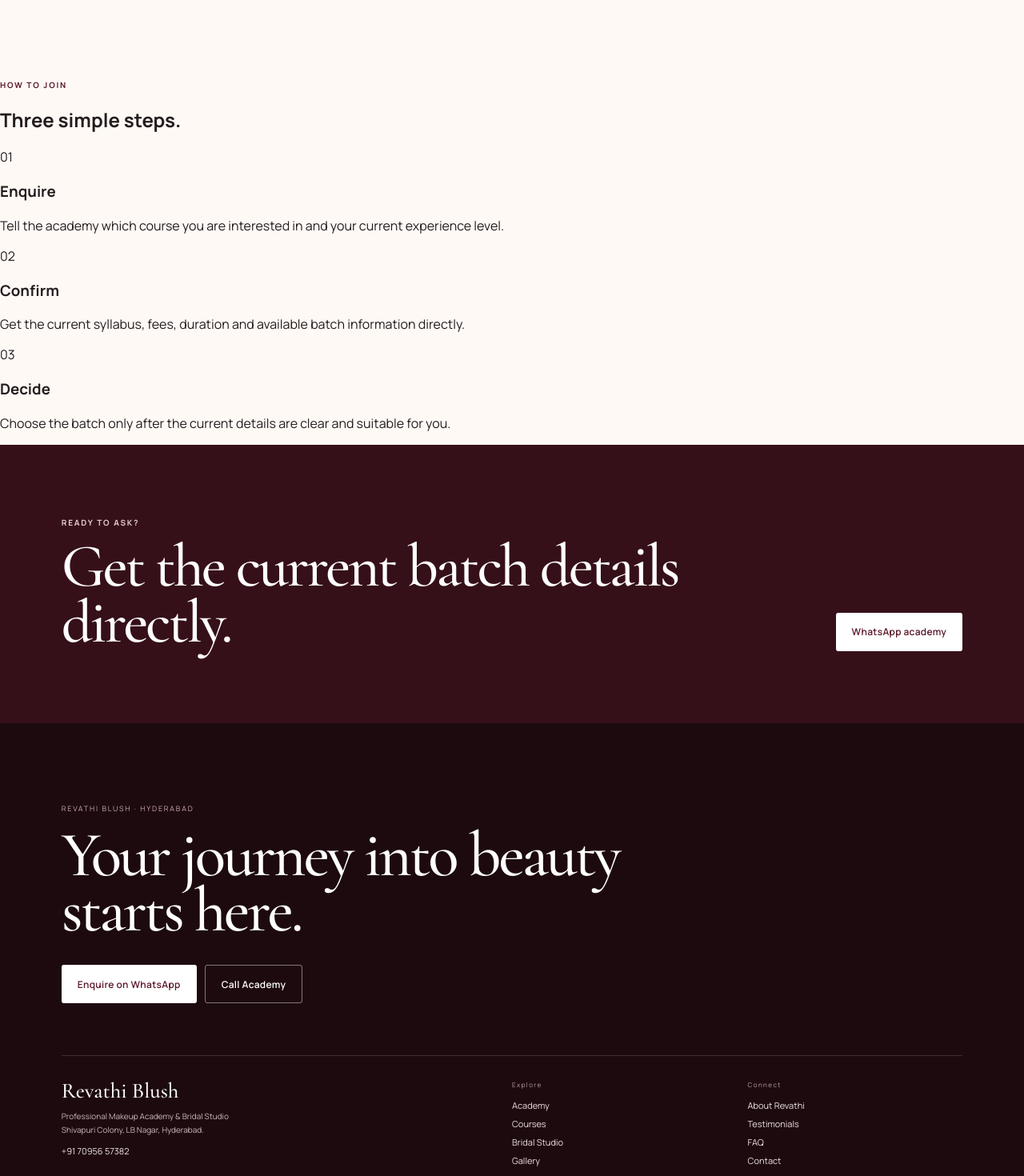
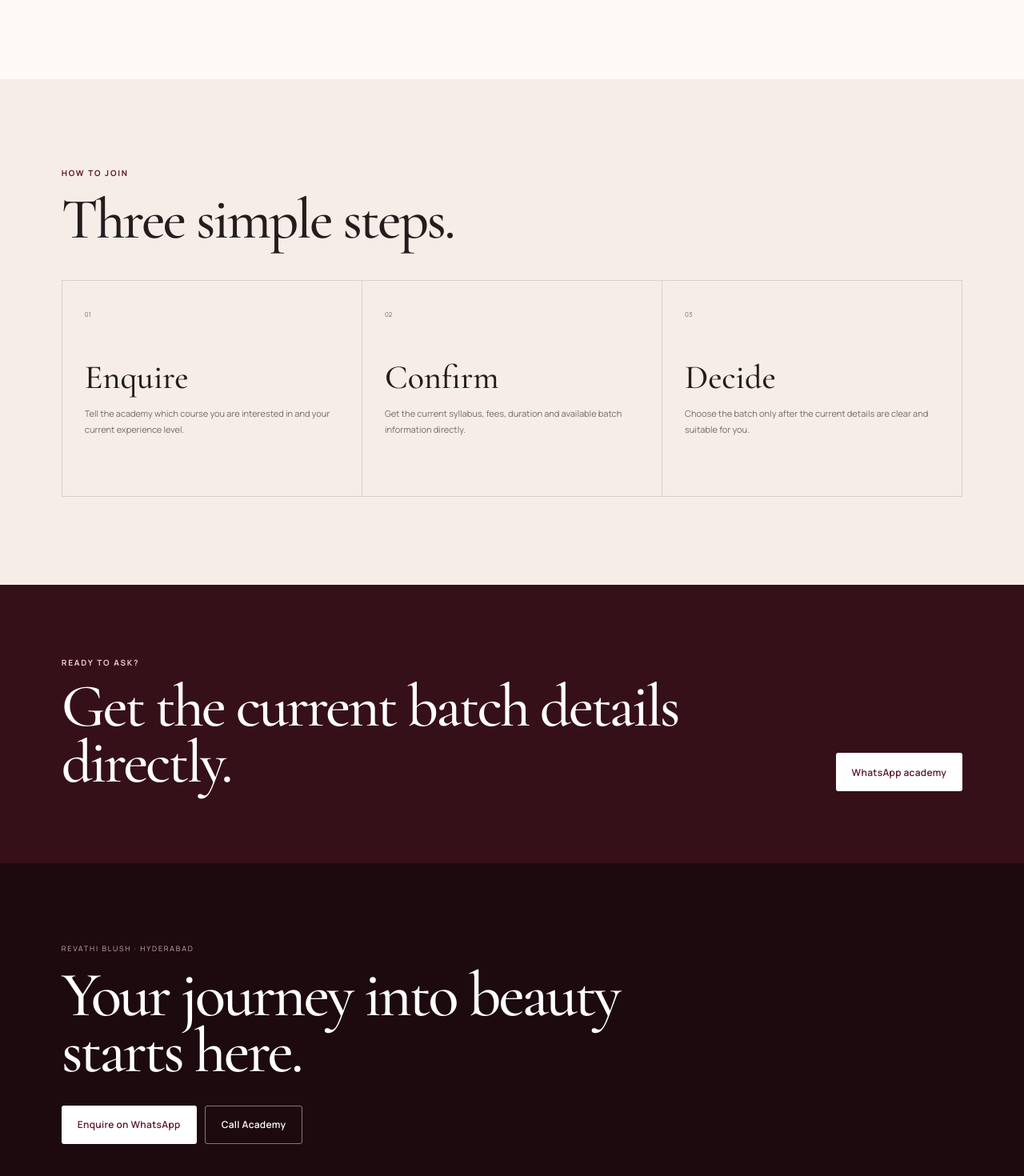
Before and after one commit to mkraja826/Revathi, a Next.js app: page /courses/hair-styling in a window 1280 px wide. Shown: the part 1560-3030 px from the top of the page at 80% size. Built offline with nearby package versions, Linux system fonts and the light colour scheme.

Commit message:
Polish footer course and bridal live-site UX

```diff
--- a/app/globals.css
+++ b/app/globals.css
@@ -769,3 +769,158 @@
   .faq-static>a{grid-template-columns:30px 1fr 18px}
   .faq-static>a p{font-size:19px}
 }
+
+
+/* Live-site polish pass */
+.studio-strip{min-height:46px}
+.footer-phone{
+  display:inline-block!important;
+  margin-top:8px!important;
+  font-size:13px!important;
+  font-weight:600;
+  letter-spacing:.02em;
+  color:#fff!important;
+  text-decoration:underline;
+  text-underline-offset:4px;
+}
+.course-join{
+  padding:76px 20px;
+  background:var(--paper);
+}
+.course-join-heading h2,
+.bridal-portfolio-heading h2{
+  font:500 48px/.94 var(--serif);
+  letter-spacing:-.035em;
+  margin:0;
+}
+.course-join-grid{
+  margin-top:42px;
+  border-top:1px solid var(--line);
+}
+.course-join-grid article{
+  display:grid;
+  grid-template-columns:34px minmax(0,1fr);
+  gap:8px;
+  padding:24px 0;
+  border-bottom:1px solid var(--line);
+}
+.course-join-grid article>span{
+  font-size:8px;
+  color:var(--muted);
+  padding-top:4px;
+}
+.course-join-grid h3{
+  font:500 30px/1 var(--serif);
+  margin:0;
+}
+.course-join-grid p{
+  grid-column:2;
+  margin:5px 0 0;
+  max-width:520px;
+  font-size:10px;
+  line-height:1.75;
+  color:var(--muted);
+}
+.bridal-portfolio{
+  padding:78px 20px;
+  background:var(--ivory);
+}
+.bridal-portfolio-heading{
+  display:flex;
+  flex-direction:column;
+  gap:22px;
+  margin-bottom:38px;
+}
+.bridal-portfolio-grid{
+  display:grid;
+  grid-template-columns:1fr 1fr;
+  gap:10px;
+}
+.bridal-portfolio-card{
+  min-height:300px;
+  position:relative;
+  overflow:hidden;
+  background:#eadbd6;
+}
+.bridal-portfolio-card-large{
+  grid-column:1/-1;
+  min-height:480px;
+}
+.bridal-portfolio-card img{
+  position:absolute;
+  inset:0;
+  width:100%;
+  height:100%;
+  object-fit:cover;
+  transition:transform .7s cubic-bezier(.22,1,.36,1);
+}
+.bridal-portfolio-card::after{
+  content:"";
+  position:absolute;
+  inset:0;
+  background:linear-gradient(180deg,transparent 55%,rgba(24,7,12,.56));
+}
+.bridal-portfolio-card span{
+  position:absolute;
+  left:14px;
+  bottom:14px;
+  z-index:2;
+  color:#fff;
+  font-size:8px;
+  letter-spacing:.17em;
+}
+@media (hover:hover){
+  .bridal-portfolio-card:hover img{transform:scale(1.025)}
+}
+@media (max-width:419px){
+  .course-join,.bridal-portfolio{padding:66px 16px}
+  .course-join-heading h2,.bridal-portfolio-heading h2{font-size:42px}
+  .bridal-portfolio-grid{grid-template-columns:1fr}
+  .bridal-portfolio-card,
+  .bridal-portfolio-card-large{
+    grid-column:auto;
+    min-height:390px;
+  }
+}
+@media (min-width:640px) and (max-width:899px){
+  .course-join,.bridal-portfolio{padding:96px 5vw}
+  .course-join-grid{display:grid;grid-template-columns:repeat(3,1fr);border-left:1px solid var(--line)}
+  .course-join-grid article{
+    display:block;
+    padding:24px;
+    border-right:1px solid var(--line);
+    min-height:240px;
+  }
+  .course-join-grid h3{margin-top:34px}
+  .course-join-grid p{margin-top:12px}
+  .bridal-portfolio-grid{grid-template-columns:1.2fr .8fr}
+  .bridal-portfolio-card-large{grid-row:span 2;grid-column:auto;min-height:620px}
+}
+@media (min-width:900px){
+  .course-join,.bridal-portfolio{padding:110px 6vw}
+  .course-join-heading h2,.bridal-portfolio-heading h2{font-size:72px}
+  .course-join-grid{
+    display:grid;
+    grid-template-columns:repeat(3,1fr);
+    border-left:1px solid var(--line);
+  }
+  .course-join-grid article{
+    display:block;
+    min-height:270px;
+    padding:28px;
+    border-right:1px solid var(--line);
+  }
+  .course-join-grid h3{font-size:42px;margin-top:50px}
+  .course-join-grid p{margin-top:14px;font-size:11px}
+  .bridal-portfolio-heading{flex-direction:row;align-items:end;justify-content:space-between}
+  .bridal-portfolio-grid{
+    grid-template-columns:1.25fr .75fr;
+    grid-template-rows:330px 330px;
+    gap:14px;
+  }
+  .bridal-portfolio-card-large{
+    grid-row:1/3;
+    grid-column:1;
+    min-height:0;
+  }
+}
```
